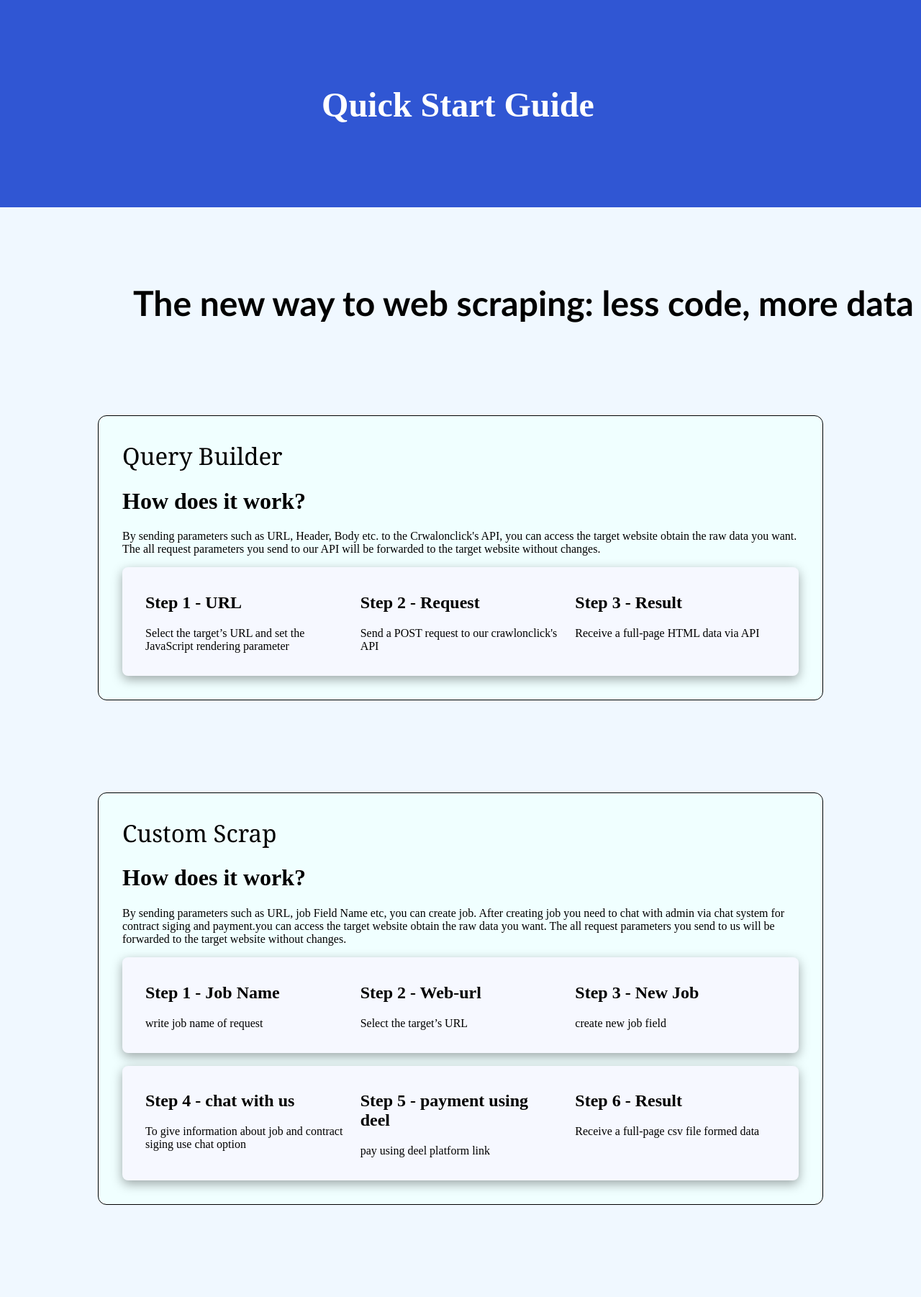
After one commit to kashyapsonraj/crawlonclick, a Django app: page /quick in a window 1280 px wide. The commit adds this page. Shown: the whole page at 72% size. Run offline with Django 4.2, Linux system fonts and the light colour scheme; a user stored in the database is signed in.

Commit message:
14/2/2023 2

```diff
--- a/crawling_ui/urls.py
+++ b/crawling_ui/urls.py
@@ -35,5 +35,6 @@ urlpatterns = [
     # path('dumy', views.dumy, name='dumy'),
     path('thanks/', views.thanks, name='thanks'),
     path('query', views.query, name='query'),
+    path('quick', views.quick, name='quick'),
     # path('checkout/', views.checkout, name='checkout')
 ]
--- a/crawling_ui/views.py
+++ b/crawling_ui/views.py
@@ -252,3 +252,9 @@ def thanks(request):
 def query(request):
     template = 'query.html'
     return render(request, template)
+
+
+@login_required
+def quick(request):
+    template = 'quick.html'
+    return render(request, template)
--- /dev/null
+++ b/templates/quick.html
@@ -0,0 +1,152 @@
+<!DOCTYPE html>
+<html lang="en">
+
+<head>
+  <meta charset="UTF-8">
+  <meta http-equiv="X-UA-Compatible" content="IE=edge">
+  <meta name="viewport" content="width=device-width, initial-scale=1.0">
+  <title>Quick Start Guide</title>
+  <style>
+    body{
+      background: aliceblue;
+    }
+    .main{
+    display: grid;
+    grid-template-columns: 1fr 1fr 1fr;
+    gap: 20px;
+    padding: 16px 32px;
+    background: #f6f8ff;
+    /* border: 1px solid #dae4fd; */
+    border-radius: 8px;
+    box-shadow: rgba(0, 0, 0, 0.35) 0px 5px 15px;
+    }
+    .main1{
+    border: 1px solid black;
+    padding: 33px;
+    margin: 128px;
+    border-radius: 12px;
+    background: azure;
+    }
+    .container{
+        width: 80%;
+        margin: 0 auto; /* Center the DIV horizontally */
+    }
+    .heading{
+        font-size: x-large;
+        margin-left: -42px;
+        margin-top: -40px;
+        margin-bottom: 36px;
+        background-size: 100px;
+        background-color: rgb(48 86 211);
+        text-align: center;
+        color: white;
+        width: 104.5%;
+        height: 300px;
+        padding: 10px;
+    }
+    .ma1{
+      font-family: Georgia, 'Times New Roman', Times, serif;
+      font-size: 33px;
+    }
+    .m2{
+      margin-left: 177px;
+      font-family: 'Gill Sans', 'Gill Sans MT', Calibri, 'Trebuchet MS', sans-serif;
+      font-size: xxx-large;
+    }
+
+  </style>
+</head>
+
+<body>
+  <div class="heading">
+    <br><br><br>
+    <br>
+  <h1 class="m1">Quick Start Guide</h1>
+</div>
+<br>
+<br>
+<h1 class="m2">The new way to web scraping: less code, more data</h1>
+  <div class="main1">
+    <div class="ma1">Query Builder</div>
+  <h1>How does it work?</h1>
+  <p>
+  By sending parameters such as URL, Header, Body etc. to the Crwalonclick's API, you can access the target website obtain the raw data you want. The all request parameters you send to our API will be forwarded to the target website without changes.</p>
+
+
+  <div class="main">
+    <div>
+      <div>
+        <h2>Step 1 - URL</h2>
+        <p>Select the target’s URL and set the JavaScript rendering parameter</p>
+      </div>
+    </div>
+    <div>
+
+      <div>
+        <h2>Step 2 - Request</h2>
+        <p>Send a POST request to our crawlonclick's API</p>
+      </div>
+    </div>
+    <div>
+      <div>
+        <h2>Step 3 - Result</h2>
+        <p>Receive a full-page HTML data via API</p>
+      </div>
+    </div>
+  </div>
+</div>
+<!-- second -->
+<div class="main1">
+  <div class="ma1">Custom Scrap</div>
+<h1>How does it work?</h1>
+<p>
+By sending parameters such as URL, job Field Name etc, you can create job. After creating job you need to chat with admin via chat system for contract siging and payment.you can access the target website obtain the raw data you want. The all request parameters you send to us will be forwarded to the target website without changes.</p>
+
+
+<div class="main">
+  <div>
+    <div>
+      <h2>Step 1 - Job Name</h2>
+      <p>write job name of request</p>
+    </div>
+  </div>
+  <div>
+
+    <div>
+      <h2>Step 2 - Web-url</h2>
+      <p>Select the target’s URL</p>
+    </div>
+  </div>
+  <div>
+    <div>
+      <h2>Step 3 - New Job</h2>
+      <p>create new job field</p>
+    </div>
+  </div>
+</div>
+<br>
+<div class="main">
+  <div>
+    <div>
+      <h2>Step 4 - chat with us</h2>
+      <p>To give information about job and contract siging use chat option</p>
+    </div>
+  </div>
+  <div>
+
+    <div>
+      <h2>Step 5 - payment using deel</h2>
+      <p>pay using deel platform link</p>
+    </div>
+  </div>
+  <div>
+    <div>
+      <h2>Step 6 - Result</h2>
+        <p>Receive a full-page csv file formed data</p>
+    </div>
+  </div>
+</div>
+</div>
+</body>
+
+</html>
```
Also changed, not shown: templates/header.html (+17 -0 lines), db.sqlite3, static/images/logo/logo.png, static/images/logo/logo_large.png.
